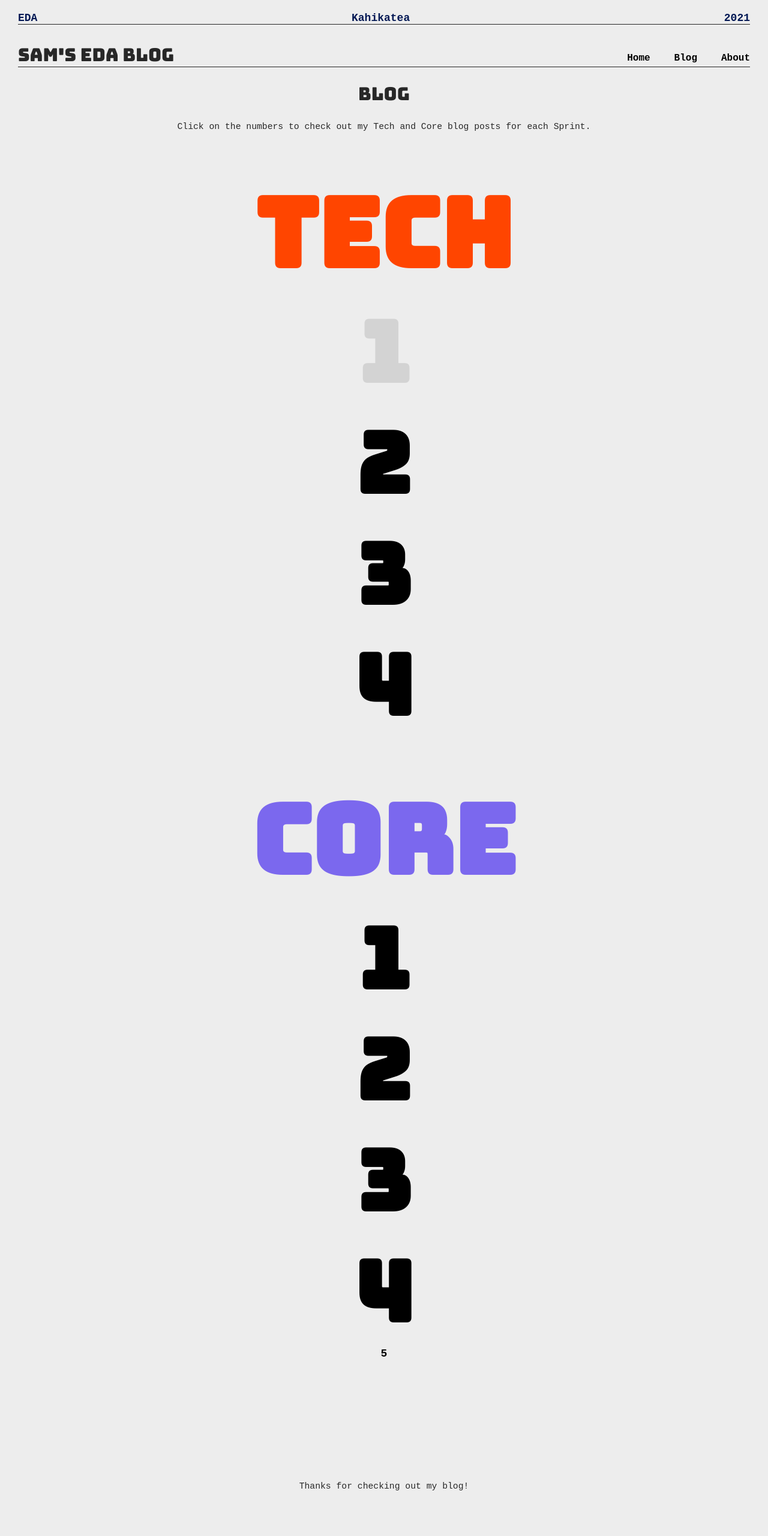
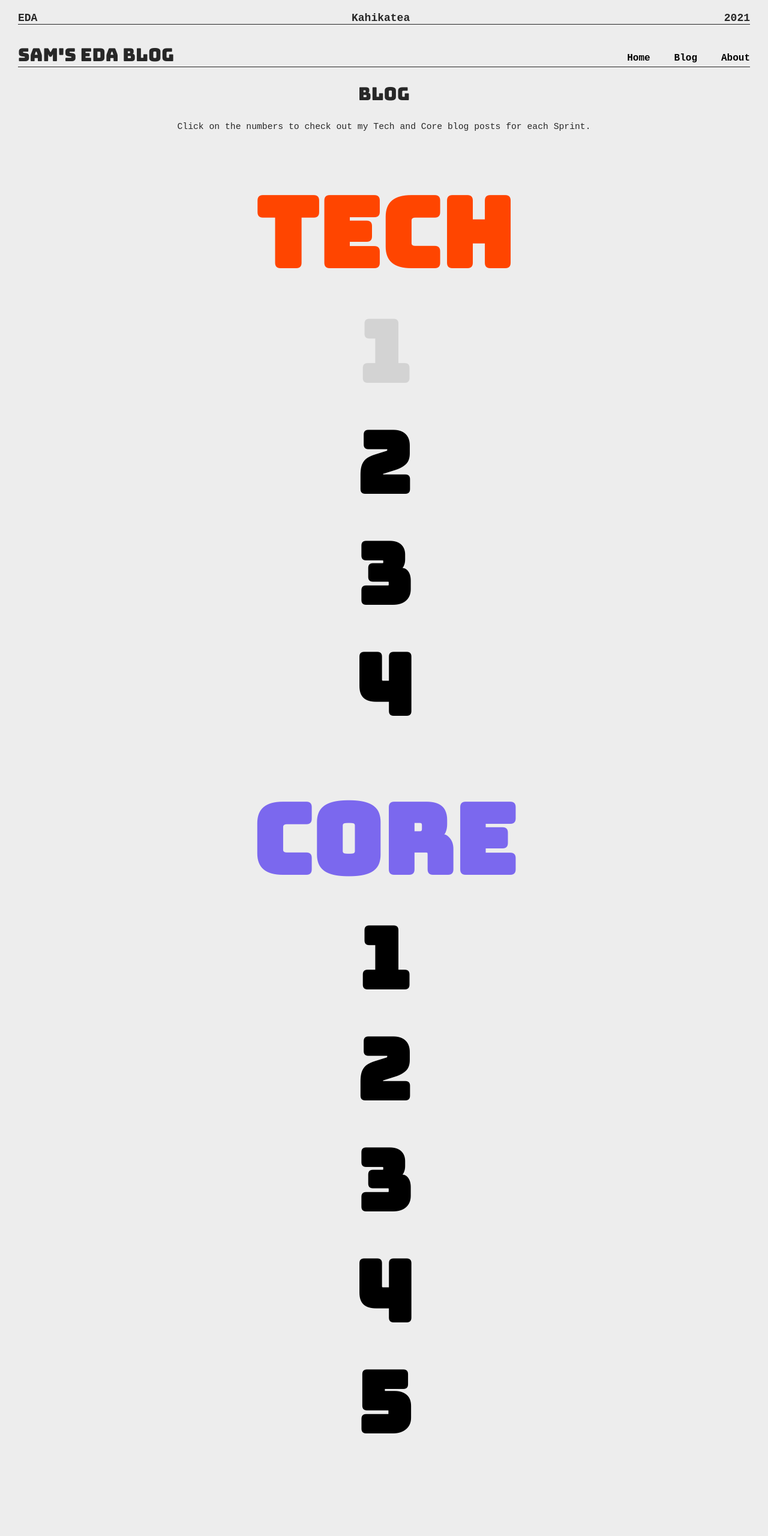
Before and after one commit to sam-thorn/sam-thorn.github.io, a plain HTML site: page html/blog-landing.html in a window 1280 px wide. Shown: the top 2560 px of the page at 60% size. Before the commit the page ends 2509 px from the top, so only its background shows below. Drawn offline with Linux system fonts and the light colour scheme.

Commit message:
header strip color reverted back to #272727

```diff
--- a/styles/main.css
+++ b/styles/main.css
@@ -21,18 +21,22 @@ body {
   padding-top: 10px;
   border-bottom: solid #272727 1px;
   font-weight: normal;
+  color: #272727;
 }
 
 .eda {
   padding: 0px 20px 0px 0px;
+  color: #272727;
 }
 
 .kahikatea {
   padding: 0px 20px 0px 20px;
+  color: #272727;
 }
 
 .year {
   padding: 0px 0px 0px 20px;
+  color: #272727;
 }
 
 .header-main {
@@ -205,6 +209,11 @@ main {
   font-size: 140px;
 }
 
+#cb5 {
+  font-family: "Bungee", cursive;
+  font-size: 140px;
+}
+
 #blog-content {
   margin-left: auto;
   margin-right: auto;
```
